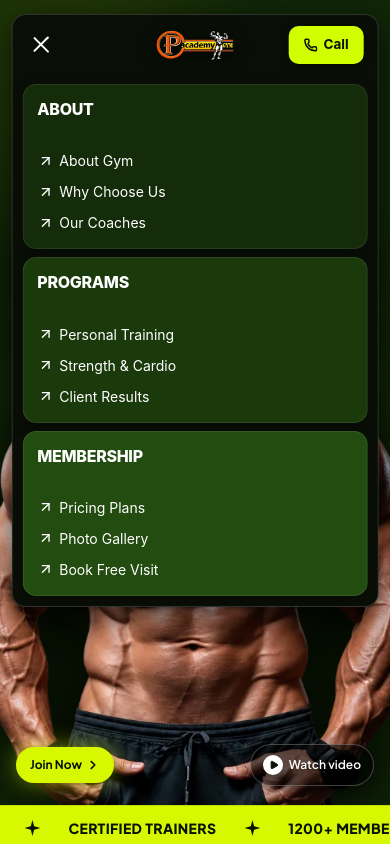
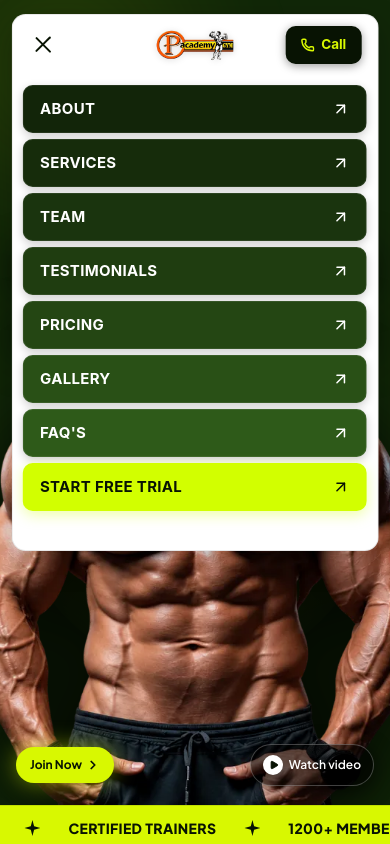
Before and after one commit to Amanverma23-collab/p-academy-gym, a React (Vite) app: page / in a window 390 px wide. Both pictures are taken after a click on the button 40 px from the left and 44 px from the top of the page. Shown: the top 844 px of the page. Built offline with nearby package versions, Linux system fonts and the light colour scheme; a web font is replaced by a local one.

Commit message:
Set mobile navbar to white and configure 1 box per desktop section

```diff
--- a/src/components/CardNav.css
+++ b/src/components/CardNav.css
@@ -13,10 +13,10 @@
   display: block;
   height: 60px;
   padding: 0;
-  background-color: #090e06;
-  border: 1px solid rgba(255, 255, 255, 0.15);
+  background-color: #ffffff;
+  border: 1px solid rgba(0, 0, 0, 0.09);
   border-radius: 14px;
-  box-shadow: 0 10px 32px rgba(0, 0, 0, 0.75);
+  box-shadow: 0 10px 30px rgba(0, 0, 0, 0.25);
   position: relative;
   overflow: hidden;
   will-change: height;
@@ -90,7 +90,7 @@
   max-width: 140px;
   width: auto;
   object-fit: contain;
-  filter: drop-shadow(0 2px 8px rgba(0, 0, 0, 0.7));
+  filter: drop-shadow(0 1px 3px rgba(0, 0, 0, 0.15));
 }
 
 /* Right: Call Button */
@@ -123,13 +123,15 @@
   right: 0;
   top: 60px;
   bottom: 0;
-  padding: 0.6rem;
+  padding: 0.65rem;
   display: flex;
-  align-items: flex-end;
-  gap: 10px;
+  flex-direction: column;
+  gap: 6px;
   visibility: hidden;
   pointer-events: none;
   z-index: 1;
+  overflow-y: auto;
+  -webkit-overflow-scrolling: touch;
 }
 
 .card-nav.open .card-nav-content {
@@ -137,7 +139,60 @@
   pointer-events: auto;
 }
 
-.nav-card {
+/* Single-section card (1 section per box as requested) */
+.nav-card.nav-card-single {
+  height: 48px;
+  min-height: 48px;
+  border-radius: 10px;
+  padding: 0 16px;
+  display: flex;
+  flex-direction: row;
+  align-items: center;
+  justify-content: space-between;
+  text-decoration: none;
+  font-weight: 700;
+  box-shadow: 0 3px 10px rgba(0, 0, 0, 0.2);
+  border: 1px solid rgba(255, 255, 255, 0.08);
+  cursor: pointer;
+  transition: transform 0.18s ease, filter 0.18s ease, background-color 0.18s ease;
+  user-select: none;
+  flex-shrink: 0;
+}
+
+.nav-card.nav-card-single:hover {
+  filter: brightness(1.15);
+  transform: translateY(-1px);
+}
+
+.nav-card.nav-card-single:active {
+  transform: scale(0.98);
+}
+
+.nav-card-single .nav-card-label {
+  font-weight: 700;
+  font-size: 15px;
+  letter-spacing: 0.3px;
+  text-transform: uppercase;
+}
+
+.nav-card-single .nav-card-link-icon {
+  flex-shrink: 0;
+  transition: transform 0.2s ease;
+}
+
+.nav-card.nav-card-single:hover .nav-card-link-icon {
+  transform: translate(2px, -2px);
+}
+
+/* Highlighted CTA card */
+.nav-card-cta {
+  font-weight: 800 !important;
+  box-shadow: 0 4px 14px rgba(210, 255, 0, 0.35) !important;
+  border: 1px solid rgba(210, 255, 0, 0.5) !important;
+}
+
+/* Default Multi-link Card (Fallback) */
+.nav-card:not(.nav-card-single) {
   height: 100%;
   flex: 1 1 0;
   min-width: 0;
@@ -152,7 +207,7 @@
   border: 1px solid rgba(255, 255, 255, 0.08);
 }
 
-.nav-card-label {
+.nav-card:not(.nav-card-single) .nav-card-label {
   font-weight: 800;
   font-size: 18px;
   letter-spacing: -0.3px;
@@ -199,10 +254,10 @@
   }
 
   .card-nav-top {
-    padding: 0.5rem 0.85rem;
+    padding: 0.5rem 1rem;
   }
 
-  /* Keep left hamburger, center logo, right call button */
+  /* Left 2 lines, center logo, right call button */
   .hamburger-menu {
     order: 1;
   }
@@ -223,25 +278,17 @@
   .card-nav-content {
     flex-direction: column;
     align-items: stretch;
-    gap: 8px;
-    padding: 0.6rem;
+    gap: 6px;
+    padding: 0.65rem;
     bottom: 0;
     justify-content: flex-start;
+    max-height: calc(85vh - 75px);
   }
 
-  .nav-card {
-    height: auto;
-    min-height: 72px;
-    flex: 1 1 auto;
-    max-height: none;
-    padding: 12px 14px;
-  }
-
-  .nav-card-label {
-    font-size: 16px;
-  }
-
-  .nav-card-link {
-    font-size: 14px;
+  .nav-card.nav-card-single {
+    height: 48px;
+    min-height: 48px;
+    flex: none;
+    padding: 0 16px;
   }
 }
--- a/src/components/CardNav.jsx
+++ b/src/components/CardNav.jsx
@@ -49,14 +49,15 @@ const CardNav = ({
 
         const topBar = 60;
         const padding = 16;
-        const contentHeight = contentEl.scrollHeight;
+        const maxHeight = typeof window !== 'undefined' ? window.innerHeight * 0.85 : 600;
+        const targetHeight = Math.min(topBar + contentEl.scrollHeight + padding, maxHeight);
 
         contentEl.style.visibility = wasVisible;
         contentEl.style.pointerEvents = wasPointerEvents;
         contentEl.style.position = wasPosition;
         contentEl.style.height = wasHeight;
 
-        return topBar + contentHeight + padding;
+        return targetHeight;
       }
     }
     return 260;
@@ -67,17 +68,17 @@ const CardNav = ({
     if (!navEl) return null;
 
     gsap.set(navEl, { height: 60, overflow: 'hidden' });
-    gsap.set(cardsRef.current, { y: 50, opacity: 0 });
+    gsap.set(cardsRef.current, { y: 25, opacity: 0 });
 
     const tl = gsap.timeline({ paused: true });
 
     tl.to(navEl, {
       height: calculateHeight,
-      duration: 0.4,
+      duration: 0.35,
       ease
     });
 
-    tl.to(cardsRef.current, { y: 0, opacity: 1, duration: 0.4, ease, stagger: 0.08 }, '-=0.1');
+    tl.to(cardsRef.current, { y: 0, opacity: 1, duration: 0.3, ease, stagger: 0.035 }, '-=0.15');
 
     return tl;
   };
@@ -187,7 +188,10 @@ const CardNav = ({
         </div>
 
         <div className="card-nav-content" aria-hidden={!isExpanded}>
-          {(items || []).slice(0, 3).map((item, idx) => (
+          {(items || []).map((item, idx) => {
+            const hasLinks = item.links && item.links.length > 0;
+            if (hasLinks) {
+              return (
                 <div
                   key={`${item.label}-${idx}`}
                   className="nav-card"
@@ -196,7 +200,7 @@ const CardNav = ({
                 >
                   <div className="nav-card-label">{item.label}</div>
                   <div className="nav-card-links">
-                {item.links?.map((lnk, i) => (
+                    {item.links.map((lnk, i) => (
                       <a
                         key={`${lnk.label}-${i}`}
                         className="nav-card-link"
@@ -216,7 +220,30 @@ const CardNav = ({
                     ))}
                   </div>
                 </div>
-          ))}
+              );
+            }
+
+            // Single section box: 1 section per box as requested
+            return (
+              <a
+                key={`${item.label}-${idx}`}
+                className={`nav-card nav-card-single ${item.isCta ? 'nav-card-cta' : ''}`}
+                ref={setCardRef(idx)}
+                href={item.href || '#'}
+                style={{ backgroundColor: item.bgColor, color: item.textColor }}
+                onClick={e => {
+                  if (item.onClick) {
+                    e.preventDefault();
+                    item.onClick();
+                  }
+                  closeMenu();
+                }}
+              >
+                <span className="nav-card-label">{item.label}</span>
+                <ArrowUpRight className="nav-card-link-icon" size={18} aria-hidden="true" />
+              </a>
+            );
+          })}
         </div>
       </nav>
     </div>
--- a/src/components/Navbar.jsx
+++ b/src/components/Navbar.jsx
@@ -24,35 +24,20 @@ export default function Navbar({ onOpenBooking }) {
   ];
 
   const mobileNavItems = [
+    { label: "About", href: "#about", bgColor: "#122509", textColor: "#ffffff" },
+    { label: "Services", href: "#services", bgColor: "#162c0b", textColor: "#ffffff" },
+    { label: "Team", href: "#team", bgColor: "#1a340e", textColor: "#ffffff" },
+    { label: "Testimonials", href: "#testimonials", bgColor: "#1f3d10", textColor: "#ffffff" },
+    { label: "Pricing", href: "#pricing", bgColor: "#244613", textColor: "#ffffff" },
+    { label: "Gallery", href: "#gallery", bgColor: "#295016", textColor: "#ffffff" },
+    { label: "Faq's", href: "#faqs", bgColor: "#2e5a19", textColor: "#ffffff" },
     {
-      label: "About",
-      bgColor: "#142c09",
-      textColor: "#ffffff",
-      links: [
-        { label: "About Gym", href: "#about", ariaLabel: "About P Academy Gym" },
-        { label: "Why Choose Us", href: "#why-us", ariaLabel: "Why Choose Us" },
-        { label: "Our Coaches", href: "#team", ariaLabel: "Coaches" }
-      ]
-    },
-    {
-      label: "Programs",
-      bgColor: "#1b3a0c",
-      textColor: "#ffffff",
-      links: [
-        { label: "Personal Training", href: "#services", ariaLabel: "Services" },
-        { label: "Strength & Cardio", href: "#services", ariaLabel: "Strength Floor" },
-        { label: "Client Results", href: "#testimonials", ariaLabel: "Reviews" }
-      ]
-    },
-    {
-      label: "Membership",
-      bgColor: "#234d10",
-      textColor: "#ffffff",
-      links: [
-        { label: "Pricing Plans", href: "#pricing", ariaLabel: "Pricing" },
-        { label: "Photo Gallery", href: "#gallery", ariaLabel: "Gallery" },
-        { label: "Book Free Visit", href: "#", onClick: onOpenBooking, ariaLabel: "Book Visit" }
-      ]
+      label: "Start Free Trial",
+      href: "#",
+      onClick: onOpenBooking,
+      bgColor: "#d2ff00",
+      textColor: "#081303",
+      isCta: true
     }
   ];
 
@@ -109,10 +94,10 @@ export default function Navbar({ onOpenBooking }) {
           logo="/logo.webp"
           logoAlt="P Academy Gym"
           items={mobileNavItems}
-          baseColor="#090e06"
-          menuColor="#ffffff"
-          buttonBgColor="#d2ff00"
-          buttonTextColor="#081303"
+          baseColor="#ffffff"
+          menuColor="#081303"
+          buttonBgColor="#081303"
+          buttonTextColor="#d8f801"
           callText="Call"
           callNumber="+917014792446"
           onCtaClick={onOpenBooking}
```
Lines whose indentation alone changed are shown as unchanged.
